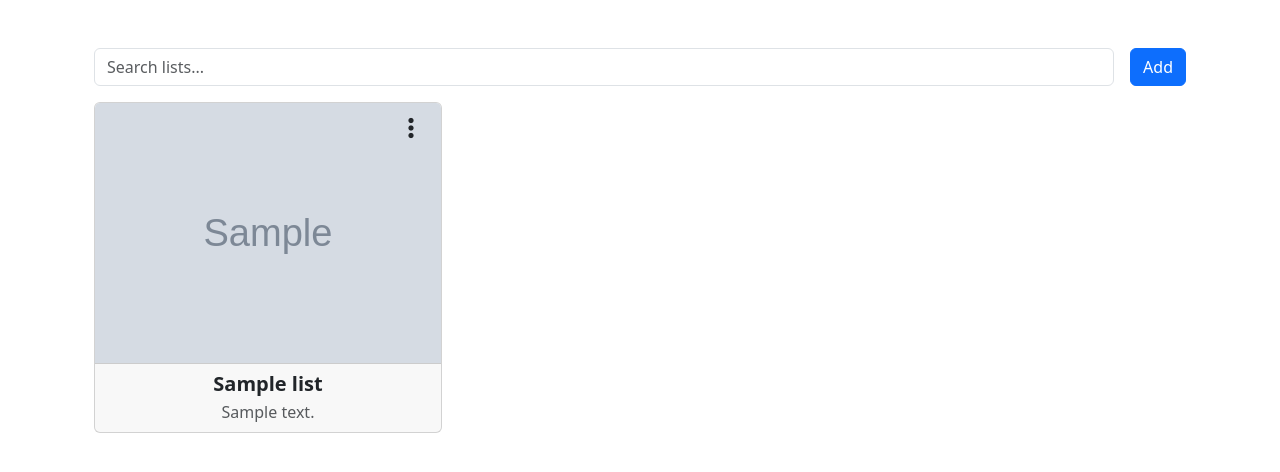
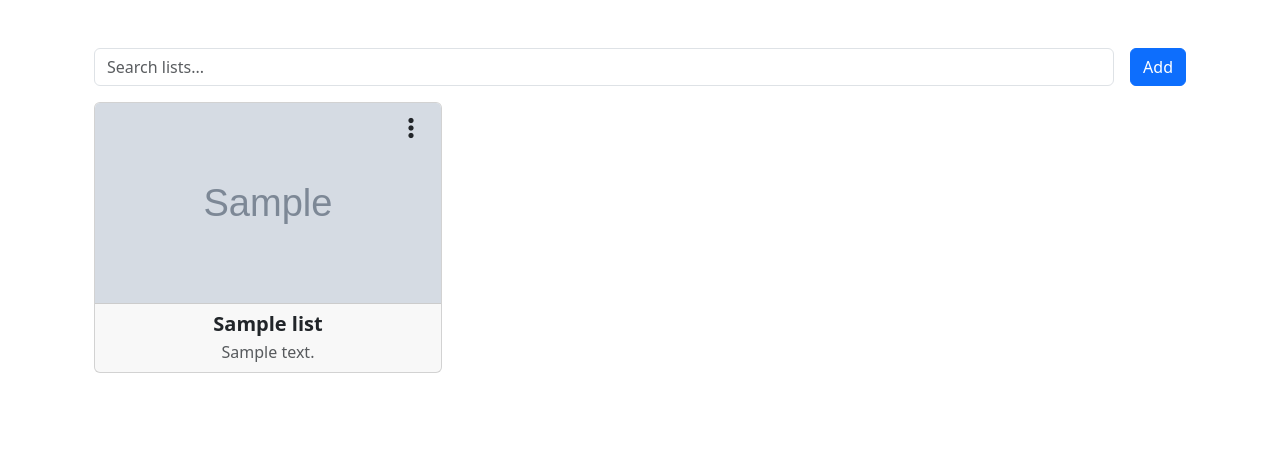
Before and after one commit to R-dVL/lima, a Django app: page /inventory/lists/ in a window 1280 px wide. Shown: the part 76-548 px from the top of the page. Run offline with Django 4.2, Linux system fonts and the light colour scheme; a user stored in the database is signed in; tables that the repository leaves empty hold one stand-in row (values such as "Sample post"); grey boxes marked "Sample" are stand-in pictures; some libraries are stand-ins or nearby versions.

Commit message:
Fixed images in lists view

```diff
--- a/app/inventory/templates/lists.html
+++ b/app/inventory/templates/lists.html
@@ -1,7 +1,7 @@
 {% extends "base.html" %}
 {% load i18n %}
 {% block title %}
-    {% trans "Lists" %} | Inventory
+{% trans "Lists" %} | Inventory
 {% endblock %}
 {% block content %}
 <div class="container mt-5">
@@ -27,7 +27,7 @@
             <a href="{% url 'list_detail' list.pk %}" class="text-decoration-none">
                 <div class="card h-100">
                     {% if list.image %}
-                    <img src="{{ list.image.url }}" class="card-img-top" alt="{{ list.name }}">
+                    <img src="{{ list.image.url }}" class="card-img-top img-fluid" alt="{{ list.name }}">
                     {% else %}
                     <div class="card-img-top d-flex align-items-center justify-content-center text-muted"
                         style="height: 200px; background-color: #f8f9fa;">
@@ -40,10 +40,11 @@
                             style="background-color: transparent; border: none; padding: 0; font-size: 1.5rem; width: 30px; height: 30px; border-radius: 50%; display: flex; justify-content: center; align-items: center;">
                             <i class="fas fa-ellipsis-vertical"></i>
                         </button>
-
                         <ul class="dropdown-menu dropdown-menu-end" aria-labelledby="dropdownMenuLink{{ list.pk }}">
-                            <li><a class="dropdown-item" href="{% url 'update_list' list.pk %}">{% trans "Edit" %}</a></li>
-                            <li><a class="dropdown-item text-danger" href="{% url 'delete_list' list.pk %}">{% trans "Delete" %}</a></li>
+                            <li><a class="dropdown-item" href="{% url 'update_list' list.pk %}">{% trans "Edit" %}</a>
+                            </li>
+                            <li><a class="dropdown-item text-danger" href="{% url 'delete_list' list.pk %}">{% trans
+                                    "Delete" %}</a></li>
                         </ul>
                     </div>
                     <div class="card-footer text-center">
--- a/app/static/css/base.css
+++ b/app/static/css/base.css
@@ -39,5 +39,10 @@
 }
 
 .dropdown-menu {
-    z-index: 1050; /* Ensure it appears above other content */
+    z-index: 1050;
 }
+
+.card-img-top {
+    object-fit: cover;
+    height: 200px;
+}
```
